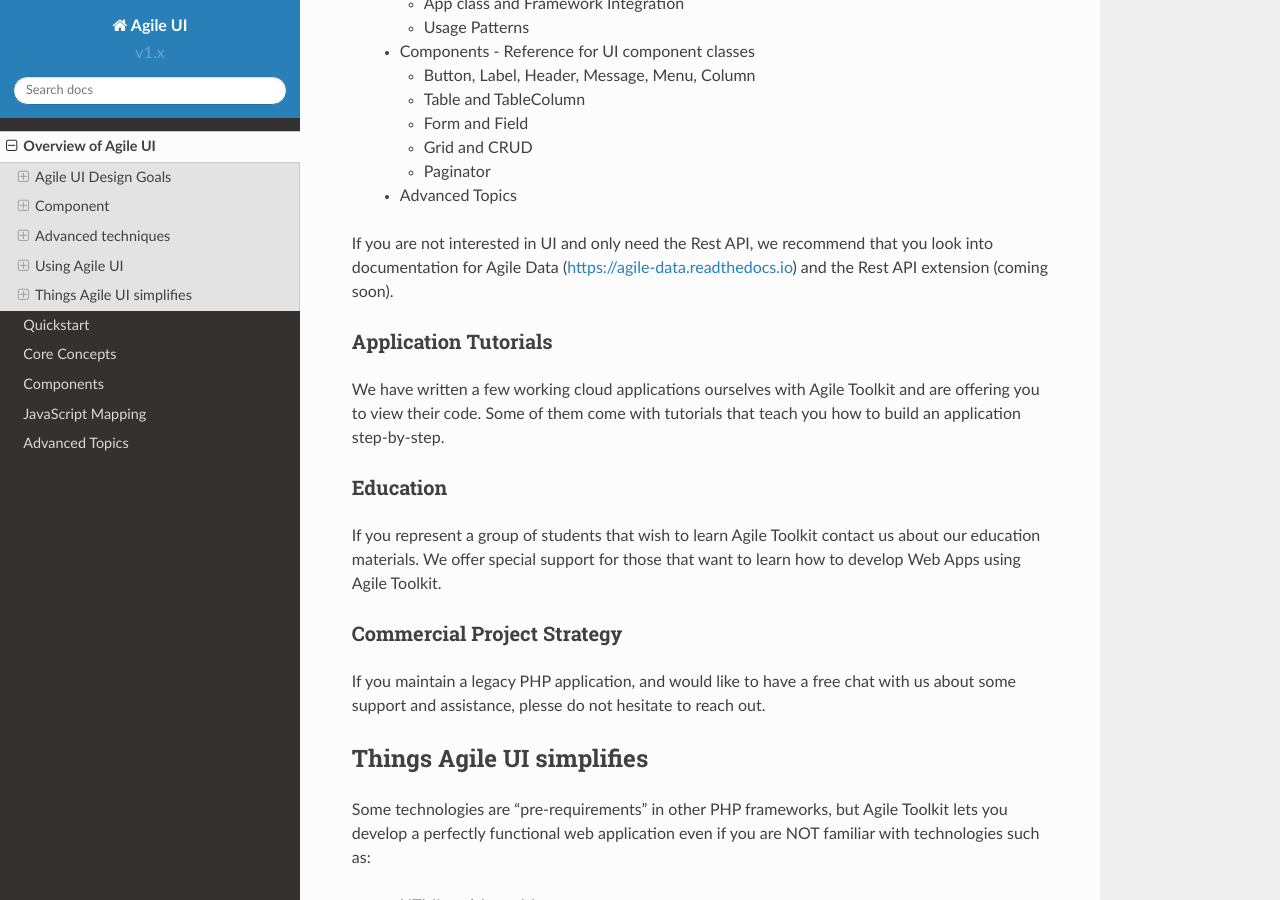
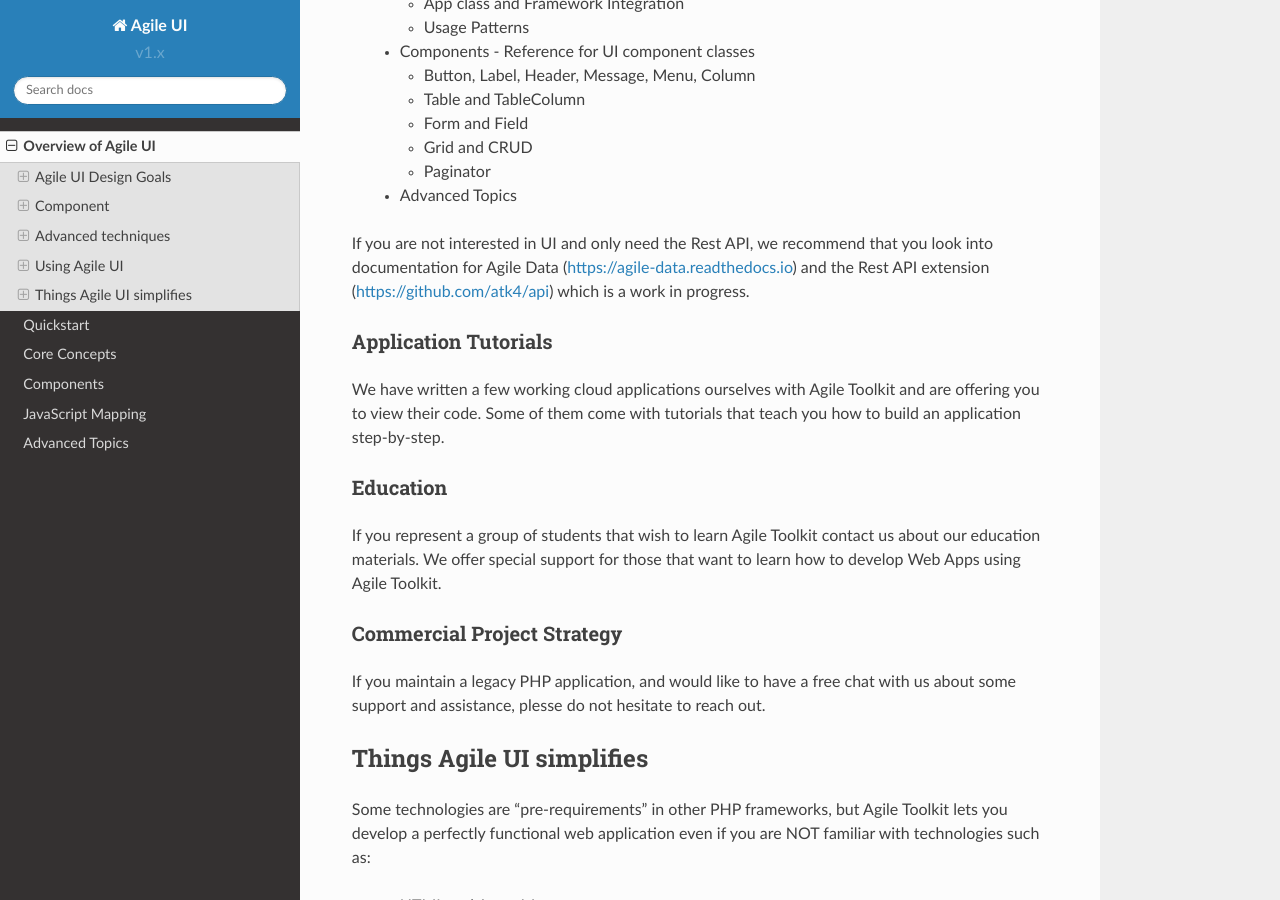
Before and after one commit to atk4/ui, a Sphinx documentation site: the page built from docs/overview.rst, in a window 1280 px wide and 900 px high, scrolled down 8675 px. Built offline with Sphinx 7.4.7 and the Read the Docs theme 2.0.0, drawn with Linux system fonts in a browser that asks for light colours; pages that are not in the unit, such as notebooks, are missing from menus; cross-references to code outside the pages are shown as plain code.

Commit message:
Add link to Rest API extension github page

```diff
--- a/docs/overview.rst
+++ b/docs/overview.rst
@@ -398,7 +398,7 @@
 
 If you are not interested in UI and only need the Rest API, we recommend that you look
 into documentation for Agile Data (https://agile-data.readthedocs.io) and the
-Rest API extension (coming soon).
+Rest API extension (https://github.com/atk4/api) which is a work in progress.
 
 Application Tutorials
 ---------------------
```
